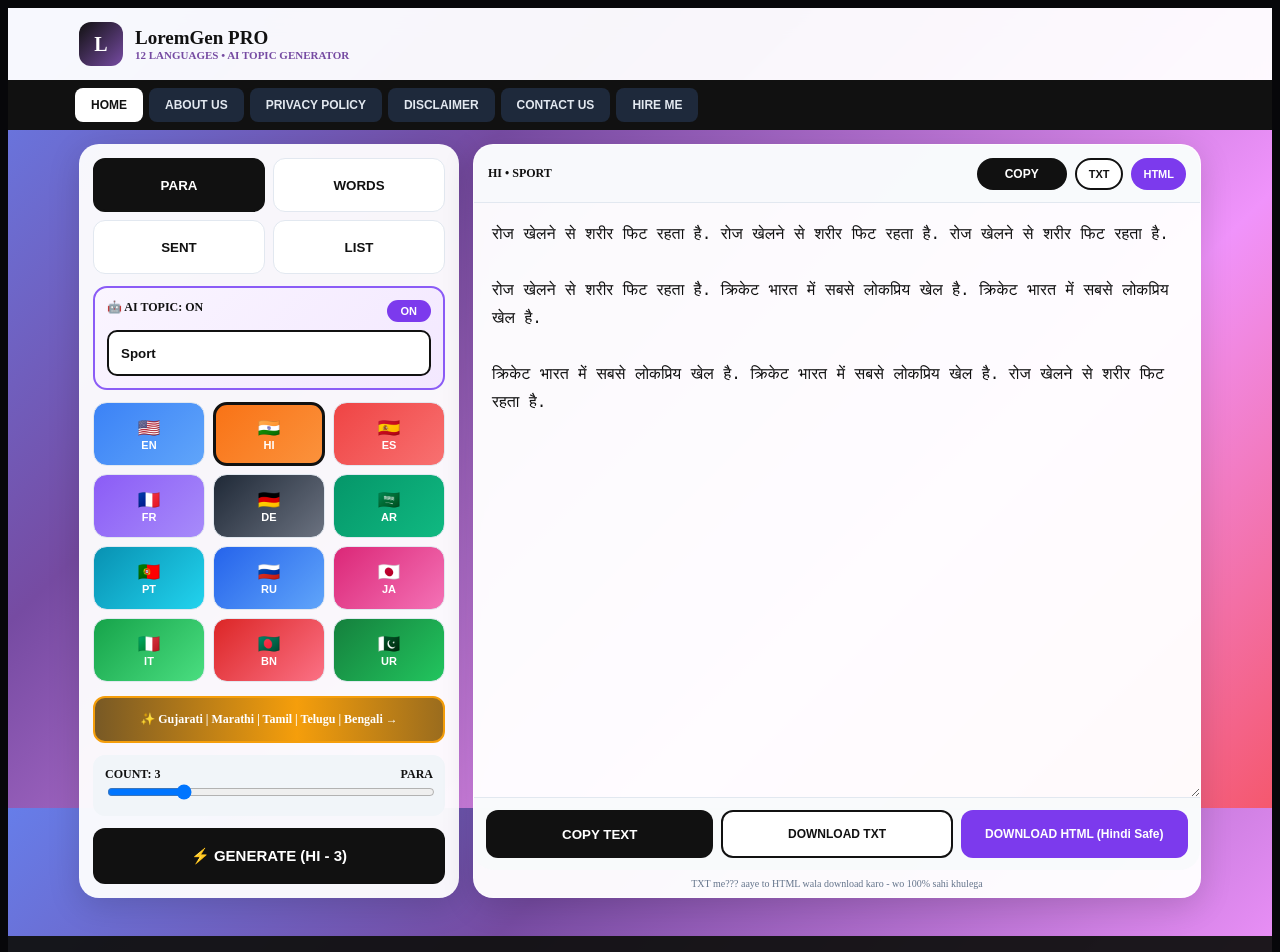
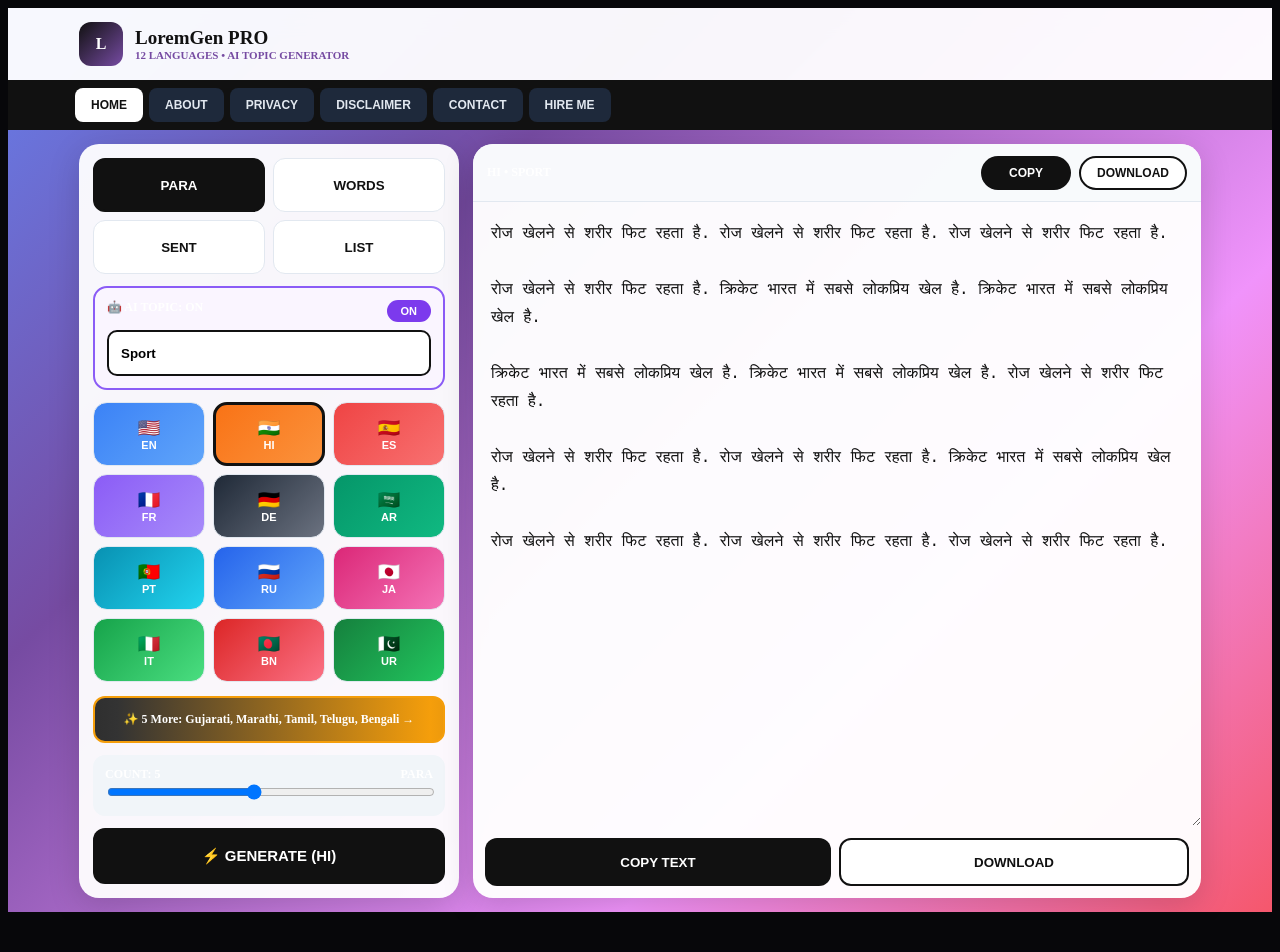
Before and after one commit to Ravs10/lorem-pro-tool, a Next.js app: page / in a window 1280 px wide. Shown: the top 952 px of the page. After the commit the page ends 920 px from the top, so only its background shows below. Built offline with nearby package versions, Linux system fonts and the light colour scheme.

Commit message:
Refactor language data and download logic
Updated the language data structure and improved the download functionality for different languages.

```diff
--- a/app/page.tsx
+++ b/app/page.tsx
@@ -5,8 +5,8 @@ const FLAGS:any={EN:"🇺🇸",HI:"🇮🇳",ES:"🇪🇸",FR:"🇫🇷",DE:"
 const COLORS:any={EN:["#3b82f6","#60a5fa"],HI:["#f97316","#fb923c"],ES:["#ef4444","#f87171"],FR:["#8b5cf6","#a78bfa"],DE:["#1f2937","#6b7280"],AR:["#059669","#10b981"],PT:["#0891b2","#22d3ee"],RU:["#2563eb","#60a5fa"],JA:["#db2777","#f472b6"],IT:["#16a34a","#4ade80"],BN:["#dc2626","#fb7185"],UR:["#15803d","#22c55e"]}
 
 const DB:any={
-  EN:{words:["lorem","ipsum","health","business","politics","social","sports","education","tech","food","travel"], health:["Healthy life needs daily exercise and yoga","Drink water and eat green vegetables"], business:["Business growth needs smart planning"], political:["Democracy is important for every citizen","Elections decide the future"], social:["Society grows when people help each other"], sports:["Cricket is loved by millions","Sports teaches teamwork"], education:["Education is the key to success"], tech:["AI is changing the world"], food:["Healthy food keeps you active"], travel:["Travel opens mind"], default:["Lorem ipsum dolor sit amet consectetur","This is dummy placeholder text"]},
-  HI:{words:["स्वास्थ्य","व्यापार","राजनीति","समाज","खेल","शिक्षा","तकनीक","भोजन","यात्रा"], health:["स्वस्थ जीवन के लिए रोज व्यायाम जरूरी है","रोज फल और हरी सब्जियां खाएं"], business:["व्यापार बढ़ाने के लिए अच्छी योजना चाहिए"], political:["लोकतंत्र में हर नागरिक का वोट महत्वपूर्ण है","चुनाव देश का भविष्य तय करते हैं"], social:["समाज तभी आगे बढ़ता है जब लोग मदद करें"], sports:["क्रिकेट भारत में सबसे लोकप्रिय खेल है","रोज खेलने से शरीर फिट रहता है"], education:["शिक्षा सफलता की कुंजी है"], tech:["AI दुनिया बदल रहा है"], food:["स्वस्थ भोजन से ऊर्जा रहती है"], travel:["यात्रा से अनुभव बढ़ता है"], default:["यह डिज़ाइन के लिए नमूना पाठ है","इसका उपयोग लेआउट के लिए होता है"]},
+  EN:{words:["lorem","ipsum","health","business","politics","social","sports","education","tech","food","travel"], health:["Healthy life needs daily exercise and yoga"], business:["Business growth needs smart planning"], political:["Democracy is important for every citizen","Elections decide the future"], social:["Society grows when people help each other"], sports:["Cricket is loved by millions","Sports teaches teamwork"], education:["Education is the key to success"], tech:["AI is changing the world"], food:["Healthy food keeps you active"], travel:["Travel opens mind"], default:["Lorem ipsum dolor sit amet consectetur"]},
+  HI:{words:["स्वास्थ्य","व्यापार","राजनीति","समाज","खेल","शिक्षा","तकनीक"], health:["स्वस्थ जीवन के लिए रोज व्यायाम जरूरी है"], business:["व्यापार बढ़ाने के लिए अच्छी योजना चाहिए"], political:["लोकतंत्र में हर नागरिक का वोट महत्वपूर्ण है","चुनाव देश का भविष्य तय करते हैं"], social:["समाज तभी आगे बढ़ता है जब लोग मदद करें"], sports:["क्रिकेट भारत में सबसे लोकप्रिय खेल है","रोज खेलने से शरीर फिट रहता है"], education:["शिक्षा सफलता की कुंजी है"], tech:["AI दुनिया बदल रहा है"], food:["स्वस्थ भोजन से ऊर्जा रहती है"], travel:["यात्रा से अनुभव बढ़ता है"], default:["यह डिज़ाइन के लिए नमूना पाठ है"]},
   ES:{words:["salud","negocio","politica"], health:["La vida saludable necesita ejercicio"], business:["El negocio necesita estrategia"], political:["La democracia es importante"], social:["La sociedad crece junta"], sports:["El futbol une naciones"], education:["La educacion es clave"], tech:["La tecnologia cambia el mundo"], food:["La comida saludable"], travel:["Viajar abre la mente"], default:["Texto de ejemplo"]},
   FR:{words:["sante","entreprise","politique"], health:["La vie saine necessite exercice"], business:["L'entreprise a besoin de strategie"], political:["La democratie est importante"], social:["La societe grandit ensemble"], sports:["Le sport garde en forme"], education:["L'education est la cle"], tech:["La technologie change le monde"], food:["La nourriture saine"], travel:["Voyager ouvre l'esprit"], default:["Exemple de texte"]},
   DE:{words:["gesundheit","geschaft","politik"], health:["Gesundes Leben braucht Bewegung"], business:["Geschaft braucht Strategie"], political:["Demokratie ist wichtig"], social:["Gesellschaft wachst zusammen"], sports:["Sport halt fit"], education:["Bildung ist Schlussel"], tech:["Technologie verandert Welt"], food:["Gesundes Essen"], travel:["Reisen offnet Geist"], default:["Beispieltext"]},
@@ -23,7 +23,7 @@ export default function Page(){
   const [page,setPage]=useState("home");
   const [lang,setLang]=useState("HI");
   const [type,setType]=useState("para");
-  const [count,setCount]=useState(3);
+  const [count,setCount]=useState(5);
   const [topic,setTopic]=useState("Sport");
   const [aiOn,setAiOn]=useState(true);
   const [out,setOut]=useState("");
@@ -31,17 +31,18 @@ export default function Page(){
 
   const getBank=()=>{
     const d=DB[lang]; const t=topic.toLowerCase();
-    if(t.includes("politic")||t.includes("राजनीति")||t.includes("चुनाव")) return d.political||d.default;
-    if(t.includes("social")||t.includes("समाज")) return d.social||d.default;
-    if(t.includes("sport")||t.includes("cricket")||t.includes("खेल")) return d.sports||d.default;
-    if(t.includes("educat")||t.includes("शिक्षा")) return d.education||d.default;
-    if(t.includes("tech")||t.includes("तकनीक")) return d.tech||d.default;
-    if(t.includes("food")||t.includes("भोजन")) return d.food||d.default;
-    if(t.includes("travel")||t.includes("यात्रा")) return d.travel||d.default;
+    if(t.includes("politic")||t.includes("राजनीति")||t.includes("चुनाव")) return d.political;
+    if(t.includes("social")||t.includes("समाज")) return d.social;
+    if(t.includes("sport")||t.includes("cricket")||t.includes("खेल")) return d.sports;
+    if(t.includes("educat")||t.includes("शिक्षा")) return d.education;
+    if(t.includes("tech")||t.includes("तकनीक")) return d.tech;
+    if(t.includes("food")||t.includes("भोजन")) return d.food;
+    if(t.includes("travel")||t.includes("यात्रा")) return d.travel;
     if(t.includes("health")||t.includes("स्वास्थ्य")) return d.health;
     if(t.includes("business")||t.includes("व्यापार")) return d.business;
     return d.default;
   }
+
   const generateNow=()=>{
     const bank=getBank(); const words=DB[lang].words;
     let res=""; if(type==="words"){ let a=aiOn?[topic]:[]; for(let i=a.length;i<count;i++) a.push(words[Math.floor(Math.random()*words.length)]); res=a.join(" "); }
@@ -53,22 +54,22 @@ export default function Page(){
   useEffect(()=>{generateNow()},[]);
   const doCopy=()=>{ navigator.clipboard.writeText(out); setCopied(true); setTimeout(()=>setCopied(false),2000); }
 
-  // === 100% FIXED DOWNLOAD FOR ALL LANGUAGES ===
-  const downloadTxt=()=>{
-    const encoder = new TextEncoder();
-    const bom = new Uint8Array([0xEF,0xBB,0xBF]);
-    const data = encoder.encode(out);
-    const combined = new Uint8Array(bom.length + data.length);
-    combined.set(bom,0); combined.set(data,bom.length);
-    const blob = new Blob([combined], {type:"text/plain;charset=utf-8"});
-    const url = URL.createObjectURL(blob);
-    const a=document.createElement("a"); a.href=url; a.download=`lorem-${lang}-${topic}-${count}.txt`; document.body.appendChild(a); a.click(); document.body.removeChild(a); URL.revokeObjectURL(url);
-  }
-  const downloadHtml=()=>{
-    const html = `<!DOCTYPE html><html><head><meta charset="UTF-8"><meta name="viewport" content="width=device-width"><title>Lorem ${lang} ${topic}</title><style>body{font-family:system-ui;padding:20px;line-height:1.8;white-space:pre-wrap} </style></head><body>${out.replace(/</g,"&lt;").replace(/>/g,"&gt;").replace(/\n/g,"<br>")}</body></html>`;
-    const blob = new Blob([html], {type:"text/html;charset=utf-8"});
-    const url = URL.createObjectURL(blob);
-    const a=document.createElement("a"); a.href=url; a.download=`lorem-${lang}-${topic}-${count}.html`; document.body.appendChild(a); a.click(); document.body.removeChild(a); URL.revokeObjectURL(url);
+  // SINGLE SMART DOWNLOAD - Works for all 12 languages
+  const downloadFile=()=>{
+    const isUnicode = ["HI","BN","UR","AR","RU","JA"].includes(lang);
+    if(isUnicode){
+      const html = `<!DOCTYPE html><html><head><meta charset="UTF-8"><title>Lorem ${lang} ${topic}</title><style>body{font-family:system-ui,-apple-system,Noto Sans Devanagari,Mangal,sans-serif;padding:24px;line-height:1.9;font-size:18px;white-space:pre-wrap;color:#111}h1{font-size:14px;color:#666}</style></head><body><h1>Lorem ${lang} - ${topic} - ${count} ${type}</h1>${out.replace(/</g,"&lt;")}</body></html>`;
+      const blob = new Blob([html], {type:"text/html;charset=utf-8"});
+      const url = URL.createObjectURL(blob);
+      const a=document.createElement("a"); a.href=url; a.download=`lorem-${lang}-${topic}.html`; document.body.appendChild(a); a.click(); document.body.removeChild(a); URL.revokeObjectURL(url);
+    } else {
+      const bom = new Uint8Array([0xEF,0xBB,0xBF]);
+      const data = new TextEncoder().encode(out);
+      const combined = new Uint8Array(bom.length+data.length); combined.set(bom,0); combined.set(data,bom.length);
+      const blob = new Blob([combined], {type:"text/plain;charset=utf-8"});
+      const url = URL.createObjectURL(blob);
+      const a=document.createElement("a"); a.href=url; a.download=`lorem-${lang}-${topic}.txt`; document.body.appendChild(a); a.click(); document.body.removeChild(a); URL.revokeObjectURL(url);
+    }
   }
 
   return(
@@ -76,68 +77,52 @@ export default function Page(){
       <style>{`* {box-sizing:border-box} @keyframes shine{0%{background-position:-200% 0}100%{background-position:200% 0}}.shine-btn{background:linear-gradient(90deg,#111 0%,#333 20%,#f59e0b 50%,#333 80%,#111 100%); background-size:300% 100%; animation:shine 2.5s linear infinite; border:2px solid #f59e0b;}`}</style>
       <header style={{background:"rgba(255,255,255,0.95)", backdropFilter:"blur(12px)", position:"sticky", top:0, zIndex:50}}>
         <div style={{maxWidth:"1150px", margin:"0 auto", padding:"14px", display:"flex", alignItems:"center", gap:"12px"}}>
-          <div style={{width:"44px", height:"44px", background:"linear-gradient(135deg,#111,#764ba2)", borderRadius:"12px", display:"flex", alignItems:"center", justifyContent:"center", color:"white", fontWeight:900, fontSize:"20px"}}>L</div>
+          <div style={{width:"44px", height:"44px", background:"linear-gradient(135deg,#111,#764ba2)", borderRadius:"12px", display:"flex", alignItems:"center", justifyContent:"center", color:"white", fontWeight:900}}>L</div>
           <div><div style={{fontWeight:900, fontSize:"19px", color:"#111"}}>LoremGen PRO</div><div style={{fontSize:"11px", color:"#764ba2", fontWeight:800}}>12 LANGUAGES • AI TOPIC GENERATOR</div></div>
         </div>
         <nav style={{background:"#111"}}><div style={{maxWidth:"1150px", margin:"0 auto", padding:"8px 10px", display:"flex", flexWrap:"wrap", gap:"6px"}}>
-          {[{id:"home",label:"HOME"},{id:"about",label:"ABOUT US"},{id:"privacy",label:"PRIVACY POLICY"},{id:"disclaimer",label:"DISCLAIMER"},{id:"contact",label:"CONTACT US"},{id:"hire",label:"HIRE ME"}].map(m=>(
-            <button key={m.id} onClick={()=>{setPage(m.id); window.scrollTo(0,0)}} style={{background:page===m.id?"white":"#1e293b", color:page===m.id?"#111":"#e2e8f0", border:"none", padding:"10px 16px", borderRadius:"8px", fontSize:"12px", fontWeight:900, cursor:"pointer"}}>{m.label}</button>
+          {[{id:"home",label:"HOME"},{id:"about",label:"ABOUT"},{id:"privacy",label:"PRIVACY"},{id:"disclaimer",label:"DISCLAIMER"},{id:"contact",label:"CONTACT"},{id:"hire",label:"HIRE ME"}].map(m=>(
+            <button key={m.id} onClick={()=>{setPage(m.id); window.scrollTo(0,0)}} style={{background:page===m.id?"white":"#1e293b", color:page===m.id?"#111":"#e2e8f0", border:"none", padding:"10px 16px", borderRadius:"8px", fontSize:"12px", fontWeight:900}}>{m.label}</button>
           ))}
         </div></nav>
       </header>
-
       <div style={{maxWidth:"1150px", margin:"0 auto", padding:"14px"}}>
         {page==="home"?(
           <div style={{display:"grid", gap:"14px"}} className="g"><style>{`@media(min-width:900px){.g{grid-template-columns:380px 1fr}}`}</style>
             <div style={{background:"rgba(255,255,255,0.95)", borderRadius:"20px", padding:"14px", boxShadow:"0 8px 32px rgba(0,0,0,0.15)"}}>
               <div style={{display:"grid", gridTemplateColumns:"1fr 1fr", gap:"8px"}}>
-                {["para","words","sent","list"].map(k=>(
-                  <button key={k} onClick={()=>setType(k)} style={{height:"54px", borderRadius:"12px", border:type===k?"2px solid #111":"1px solid #e2e8f0", background:type===k?"#111":"white", color:type===k?"white":"#111", fontWeight:900, cursor:"pointer"}}>{k.toUpperCase()}</button>
-                ))}
+                {["para","words","sent","list"].map(k=><button key={k} onClick={()=>setType(k)} style={{height:"54px", borderRadius:"12px", border:type===k?"2px solid #111":"1px solid #e2e8f0", background:type===k?"#111":"white", color:type===k?"white":"#111", fontWeight:900}}>{k.toUpperCase()}</button>)}
               </div>
-              <div style={{marginTop:"12px", border:"2px solid #8b5cf6", borderRadius:"14px", padding:"12px", background:"linear-gradient(135deg,#faf5ff,#f3e8ff)", width:"100%", overflow:"hidden"}}>
-                <div style={{display:"flex", justifyContent:"space-between"}}><b style={{fontSize:"12px", color:"#111"}}>🤖 AI TOPIC: {aiOn?"ON":"OFF"}</b><button onClick={()=>setAiOn(!aiOn)} style={{background:aiOn?"#7c3aed":"#94a3b8", color:"white", border:"none", padding:"5px 14px", borderRadius:"20px", fontWeight:900, fontSize:"11px"}}>{aiOn?"ON":"OFF"}</button></div>
-                <input value={topic} onChange={e=>setTopic(e.target.value)} style={{width:"100%", height:"46px", marginTop:"8px", borderRadius:"10px", border:"2px solid #111", padding:"0 12px", fontWeight:700, color:"#111"}} placeholder="political, cricket, health..." />
+              <div style={{marginTop:"12px", border:"2px solid #8b5cf6", borderRadius:"14px", padding:"12px", background:"#faf5ff"}}>
+                <div style={{display:"flex", justifyContent:"space-between"}}><b style={{fontSize:"12px"}}>🤖 AI TOPIC: {aiOn?"ON":"OFF"}</b><button onClick={()=>setAiOn(!aiOn)} style={{background:aiOn?"#7c3aed":"#94a3b8", color:"white", border:"none", padding:"5px 14px", borderRadius:"20px", fontWeight:900, fontSize:"11px"}}>{aiOn?"ON":"OFF"}</button></div>
+                <input value={topic} onChange={e=>setTopic(e.target.value)} style={{width:"100%", height:"46px", marginTop:"8px", borderRadius:"10px", border:"2px solid #111", padding:"0 12px", fontWeight:700}} placeholder="political, cricket, health..." />
               </div>
               <div style={{display:"grid", gridTemplateColumns:"1fr 1fr 1fr", gap:"8px", marginTop:"12px"}}>
-                {Object.keys(DB).map(k=>(
-                  <button key={k} onClick={()=>setLang(k)} style={{height:"64px", borderRadius:"14px", border:lang===k?"3px solid #111":"1px solid #e2e8f0", background:`linear-gradient(135deg,${COLORS[k][0]},${COLORS[k][1]})`, color:"white", fontWeight:900, cursor:"pointer"}}><div style={{fontSize:"18px"}}>{FLAGS[k]}</div><div style={{fontSize:"11px"}}>{k}</div></button>
-                ))}
+                {Object.keys(DB).map(k=><button key={k} onClick={()=>setLang(k)} style={{height:"64px", borderRadius:"14px", border:lang===k?"3px solid #111":"1px solid #e2e8f0", background:`linear-gradient(135deg,${COLORS[k][0]},${COLORS[k][1]})`, color:"white", fontWeight:900}}><div style={{fontSize:"18px"}}>{FLAGS[k]}</div><div style={{fontSize:"11px"}}>{k}</div></button>)}
               </div>
-              <a href="https://loremipsumpro.blogspot.com" target="_blank" className="shine-btn" style={{display:"block", marginTop:"14px", borderRadius:"12px", padding:"14px", textAlign:"center", textDecoration:"none", color:"white", fontWeight:900, fontSize:"12px"}}>✨ Gujarati | Marathi | Tamil | Telugu | Bengali →</a>
-              <div style={{marginTop:"12px", background:"#f1f5f9", borderRadius:"12px", padding:"12px"}}>
-                <div style={{display:"flex", justifyContent:"space-between"}}><b style={{color:"#111", fontSize:"12px"}}>COUNT: {count}</b><b style={{color:"#111", fontSize:"12px"}}>{type.toUpperCase()}</b></div>
-                <input type="range" min={1} max={type==="words"?100:10} value={count} onChange={e=>setCount(Number(e.target.value))} style={{width:"100%"}} />
-              </div>
-              <button onClick={generateNow} style={{width:"100%", height:"56px", marginTop:"12px", borderRadius:"12px", border:"none", background:"#111", color:"white", fontWeight:900, cursor:"pointer", fontSize:"15px"}}>⚡ GENERATE ({lang} - {count})</button>
+              <a href="https://loremipsumpro.blogspot.com" target="_blank" className="shine-btn" style={{display:"block", marginTop:"14px", borderRadius:"12px", padding:"14px", textAlign:"center", textDecoration:"none", color:"white", fontWeight:900, fontSize:"12px"}}>✨ 5 More: Gujarati, Marathi, Tamil, Telugu, Bengali →</a>
+              <div style={{marginTop:"12px", background:"#f1f5f9", borderRadius:"12px", padding:"12px"}}><div style={{display:"flex", justifyContent:"space-between"}}><b style={{fontSize:"12px"}}>COUNT: {count}</b><b style={{fontSize:"12px"}}>{type.toUpperCase()}</b></div><input type="range" min={1} max={type==="words"?100:10} value={count} onChange={e=>setCount(Number(e.target.value))} style={{width:"100%"}} /></div>
+              <button onClick={generateNow} style={{width:"100%", height:"56px", marginTop:"12px", borderRadius:"12px", border:"none", background:"#111", color:"white", fontWeight:900, fontSize:"15px"}}>⚡ GENERATE ({lang})</button>
             </div>
-
-            <div style={{background:"rgba(255,255,255,0.97)", borderRadius:"20px", border:"1px solid rgba(255,255,255,0.5)", display:"flex", flexDirection:"column", minHeight:"500px", boxShadow:"0 8px 32px rgba(0,0,0,0.15)"}}>
+            <div style={{background:"rgba(255,255,255,0.97)", borderRadius:"20px", display:"flex", flexDirection:"column", minHeight:"500px", boxShadow:"0 8px 32px rgba(0,0,0,0.15)"}}>
               <div style={{height:"58px", padding:"0 14px", background:"rgba(248,250,252,0.9)", borderBottom:"1px solid #e2e8f0", display:"flex", justifyContent:"space-between", alignItems:"center", borderTopLeftRadius:"20px", borderTopRightRadius:"20px"}}>
-                <span style={{fontSize:"12px", fontWeight:900, color:"#111"}}>{lang} • {topic.toUpperCase()}</span>
+                <span style={{fontSize:"12px", fontWeight:900}}>{lang} • {topic.toUpperCase()}</span>
                 <div style={{display:"flex", gap:"8px"}}>
-                  <button onClick={doCopy} style={{background:copied?"#16a34a":"#111", color:"white", border:"none", padding:"8px 18px", borderRadius:"20px", fontWeight:900, fontSize:"12px", cursor:"pointer", minWidth:"90px"}}>{copied?"✓ COPIED":"COPY"}</button>
-                  <button onClick={downloadTxt} style={{background:"white", color:"#111", border:"2px solid #111", padding:"8px 12px", borderRadius:"20px", fontWeight:900, fontSize:"11px", cursor:"pointer"}}>TXT</button>
-                  <button onClick={downloadHtml} style={{background:"#7c3aed", color:"white", border:"none", padding:"8px 12px", borderRadius:"20px", fontWeight:900, fontSize:"11px", cursor:"pointer"}}>HTML</button>
+                  <button onClick={doCopy} style={{background:copied?"#16a34a":"#111", color:"white", border:"none", padding:"8px 18px", borderRadius:"20px", fontWeight:900, fontSize:"12px", minWidth:"90px", transition:"all 0.3s"}}>{copied?"✓ COPIED":"COPY"}</button>
+                  <button onClick={downloadFile} style={{background:"white", color:"#111", border:"2px solid #111", padding:"8px 16px", borderRadius:"20px", fontWeight:900, fontSize:"12px"}}>DOWNLOAD</button>
                 </div>
               </div>
               <textarea value={out} onChange={e=>setOut(e.target.value)} style={{flex:1, minHeight:"450px", border:"none", padding:"18px", fontSize:"16px", lineHeight:"28px", outline:"none", color:"#111", background:"transparent"}} />
-              <div style={{padding:"12px", background:"rgba(248,250,252,0.8)", borderTop:"1px solid #e2e8f0", borderBottomLeftRadius:"20px", borderBottomRightRadius:"20px", display:"flex", gap:"8px", flexWrap:"wrap"}}>
-                <button onClick={doCopy} style={{flex:1, minWidth:"120px", height:"48px", borderRadius:"12px", background:copied?"#16a34a":"#111", color:"white", border:"none", fontWeight:900, cursor:"pointer"}}>{copied?"✓ COPIED!":"COPY TEXT"}</button>
-                <button onClick={downloadTxt} style={{flex:1, minWidth:"100px", height:"48px", borderRadius:"12px", background:"white", border:"2px solid #111", fontWeight:900, cursor:"pointer", color:"#111", fontSize:"12px"}}>DOWNLOAD TXT</button>
-                <button onClick={downloadHtml} style={{flex:1, minWidth:"120px", height:"48px", borderRadius:"12px", background:"#7c3aed", border:"none", fontWeight:900, cursor:"pointer", color:"white", fontSize:"12px"}}>DOWNLOAD HTML (Hindi Safe)</button>
+              <div style={{padding:"12px", display:"flex", gap:"8px"}}>
+                <button onClick={doCopy} style={{flex:1, height:"48px", borderRadius:"12px", background:copied?"#16a34a":"#111", color:"white", border:"none", fontWeight:900}}>{copied?"✓ COPIED!":"COPY TEXT"}</button>
+                <button onClick={downloadFile} style={{flex:1, height:"48px", borderRadius:"12px", background:"white", border:"2px solid #111", fontWeight:900, color:"#111"}}>DOWNLOAD</button>
               </div>
-              <div style={{padding:"8px 12px", fontSize:"10px", color:"#64748b", textAlign:"center"}}>TXT me??? aaye to HTML wala download karo - wo 100% sahi khulega</div>
             </div>
           </div>
         ):(
-          <div style={{background:"rgba(255,255,255,0.97)", borderRadius:"20px", padding:"24px", color:"#111"}}>
-            <h2>{page.toUpperCase()}</h2><p>Contact: support@loremgen.pro</p>
-            <button onClick={()=>setPage("home")} style={{marginTop:"18px", background:"#111", color:"white", border:"none", padding:"10px 18px", borderRadius:"8px", fontWeight:900}}>← BACK</button>
-          </div>
+          <div style={{background:"white", borderRadius:"20px", padding:"24px", color:"#111"}}><h2>{page.toUpperCase()}</h2><p>support@loremgen.pro</p><button onClick={()=>setPage("home")} style={{marginTop:"12px", background:"#111", color:"white", border:"none", padding:"10px 18px", borderRadius:"8px", fontWeight:900}}>← BACK</button></div>
         )}
       </div>
-      <footer style={{background:"rgba(17,17,17,0.95)", color:"#94a3b8", marginTop:"24px", padding:"22px", textAlign:"center", fontSize:"12px"}}>© 2026 LoremGen PRO • <a href="https://loremipsumpro.blogspot.com" target="_blank" style={{color:"#f59e0b"}}>Blogger Version (17 Lang)</a></footer>
     </div>
   )
 }
```
